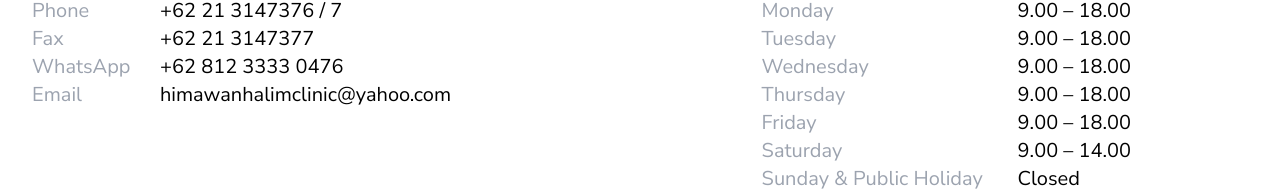
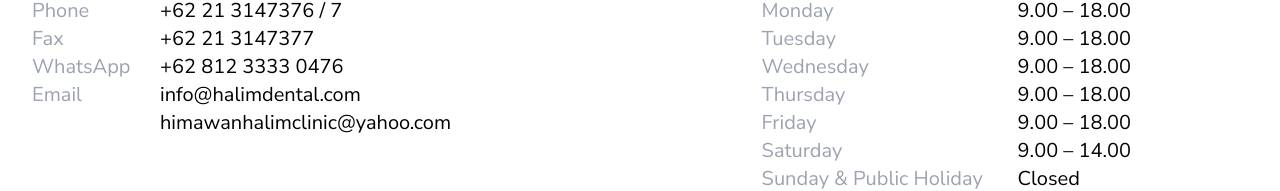
Before and after one commit to amazeworx/halimdental, a Next.js app: page /contact-us in a window 1280 px wide. Shown: the part 563-754 px from the top of the page. Built offline with nearby package versions, Linux system fonts and the light colour scheme.

Commit message:
Update contact-us.js

```diff
--- a/pages/contact-us.js
+++ b/pages/contact-us.js
@@ -49,8 +49,11 @@
                 <span className="block lg:inline-block"><a href="https://wa.me/6281233330476" target="_blank" className="hover:text-brand hover:underline">+62 812 3333 0476</a></span>
               </li>
               <li className="mb-3 lg:mb-0">
-                <span className="block lg:inline-block lg:w-32 text-gray-400 uppercase text-sm font-bold lg:font-normal lg:normal-case lg:text-xl">Email</span>
-                <span className="block lg:inline-block"><a className="hover:text-brand hover:underline" target="_blank" href="mailto:himawanhalimclinic@yahoo.com">himawanhalimclinic@yahoo.com</a></span>
+                <span className="block align-top lg:inline-block lg:w-32 text-gray-400 uppercase text-sm font-bold lg:font-normal lg:normal-case lg:text-xl">Email</span>
+                <span className="block align-top lg:inline-block">
+                  <a className="hover:text-brand hover:underline" target="_blank" href="mailto:info@halimdental.com">info@halimdental.com</a><br />
+                  <a className="hover:text-brand hover:underline" target="_blank" href="mailto:himawanhalimclinic@yahoo.com">himawanhalimclinic@yahoo.com</a>
+                </span>
               </li>
             </ul>
           </div>
```
